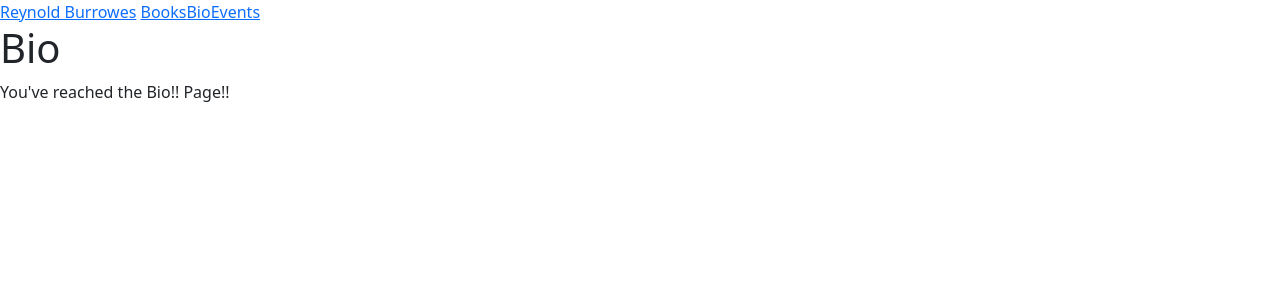
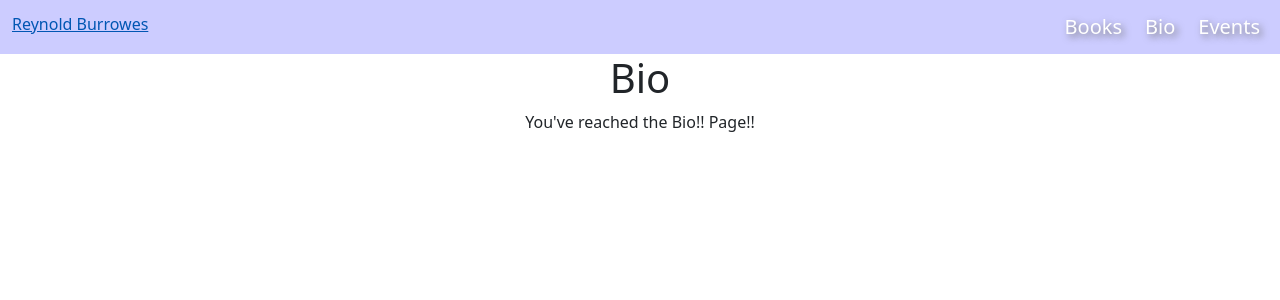
Before and after one commit to tfletch3018/burrowes, a React (Create React App) app: page /#/bio in a window 1280 px wide. Shown: the top 300 px of the page. Built offline with nearby package versions, Linux system fonts and the light colour scheme.

Commit message:
Navbar component

```diff
--- a/src/components/Navbar/index.js
+++ b/src/components/Navbar/index.js
@@ -6,13 +6,15 @@ function Navbar() {
     return (
 
         <div>
-            <nav className=''>
+            <nav className='myNav'>
 
-                <Link to="/">Reynold Burrowes</Link> {" "}
-                <Link to="/books">Books</Link>
-                <Link to="/bio">Bio</Link>
-                <Link to="/events">Events</Link>
+                <Link to="/" className="navHeader">Reynold Burrowes</Link> {" "}
+                <Link to="/events" className="navLinks">Events</Link>
+                <Link to="/bio" className="navLinks">Bio</Link>
+                <Link to="/books" className="navLinks">Books</Link>
+
             </nav>
+
             <Outlet />
 
         </div>
--- a/src/components/Navbar/style.css
+++ b/src/components/Navbar/style.css
@@ -0,0 +1,35 @@
+:root {
+--light:#ffffff;
+--smoky:#737373;
+--periwinkle:#ccccff;;
+--mint:#ccffe6;
+--forest:#00994d;
+
+}
+
+.myNav {
+    margin: 0;
+    padding: 0;
+    overflow: hidden;
+    background-color:var(--periwinkle);
+}
+.navHeader {
+    float: left;
+    padding: 12px
+}
+.navLinks {
+    color: var(--light);
+    text-shadow: 3px 3px 7px var(--smoky);
+    text-decoration: none;
+    font-size: 20px;
+    display:block;
+    float: right;
+    padding: 12px 20px 12px 3px;
+}
+.navLinks:hover {
+    text-decoration: none;
+    color: var(--forest);
+}
+.navLinks:active, :focus {
+color: var(--mint);
+}
--- a/src/pages/bio.jsx
+++ b/src/pages/bio.jsx
@@ -1,13 +1,15 @@
+import Container from 'react-bootstrap/Container';
 import '../index.css';
 
 function Bio() {
 
     return (
-
+<Container>
         <div className=''>
-            <h1 className=''>Bio</h1>
-            <p className=''>You've reached the Bio!! Page!!</p>
+            <h1 className='text-center'>Bio</h1>
+            <p className='text-center'>You've reached the Bio!! Page!!</p>
         </div>
+        </Container>
     )
 }
 
--- a/src/pages/books.jsx
+++ b/src/pages/books.jsx
@@ -1,13 +1,17 @@
+import Container from 'react-bootstrap/Container';
 import '../index.css';
 
 function Books() {
 
     return (
 
+
+        <Container>
         <div className=''>
-            <h1 className=''>Books</h1>
-            <p className=''>You've reached the Books! Page!!</p>
+            <h1 className='text-center'>Books</h1>
+            <p className='text-center'>You've reached the Books! Page!!</p>
         </div>
+        </Container>
     )
 }
 
--- a/src/pages/events.jsx
+++ b/src/pages/events.jsx
@@ -1,13 +1,16 @@
+import Container from 'react-bootstrap/Container';
 import '../index.css';
 
 function Events() {
 
     return (
 
+        <Container>
         <div className=''>
-            <h1 className=''>Events</h1>
-            <p className=''>You've reached the Events!!! Page!!</p>
+            <h1 className='text-center'>Events</h1>
+            <p className='text-center'>You've reached the Events!!! Page!!</p>
         </div>
+        </Container>
     )
 }
 
--- a/src/pages/home.jsx
+++ b/src/pages/home.jsx
@@ -1,13 +1,16 @@
+import Container from 'react-bootstrap/Container';
 import '../index.css';
 
 function Home() {
 
     return (
 
+        <Container>
         <div className=''>
-            <h1 className=''>Reynold Burrowes</h1>
-            <p className=''>You've reached the Home Page!!</p>
+            <h1 className='text-center'>Reynold Burrowes</h1>
+            <p className='text-center'>You've reached the Home Page!!</p>
         </div>
+        </Container>
     )
 }
 
```
